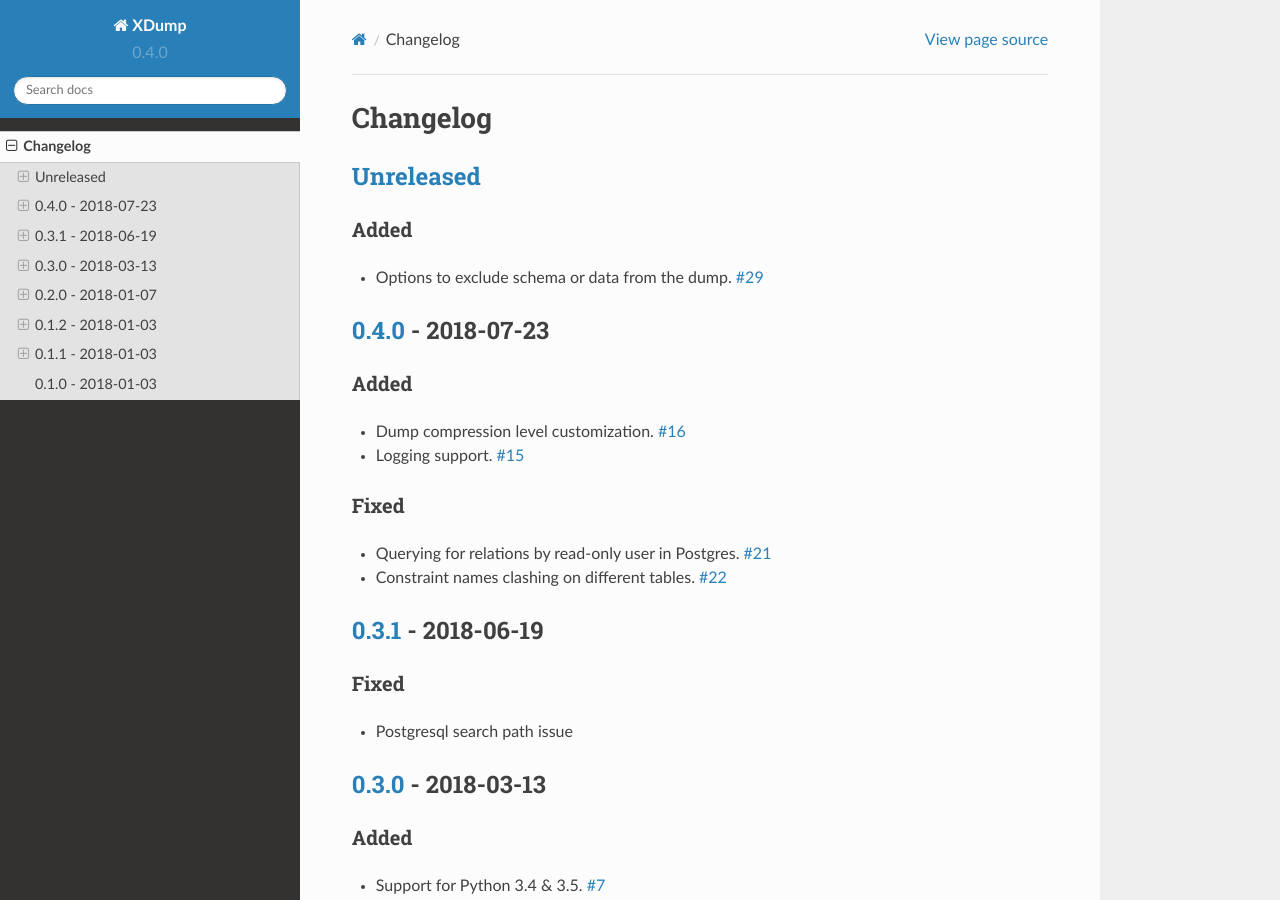
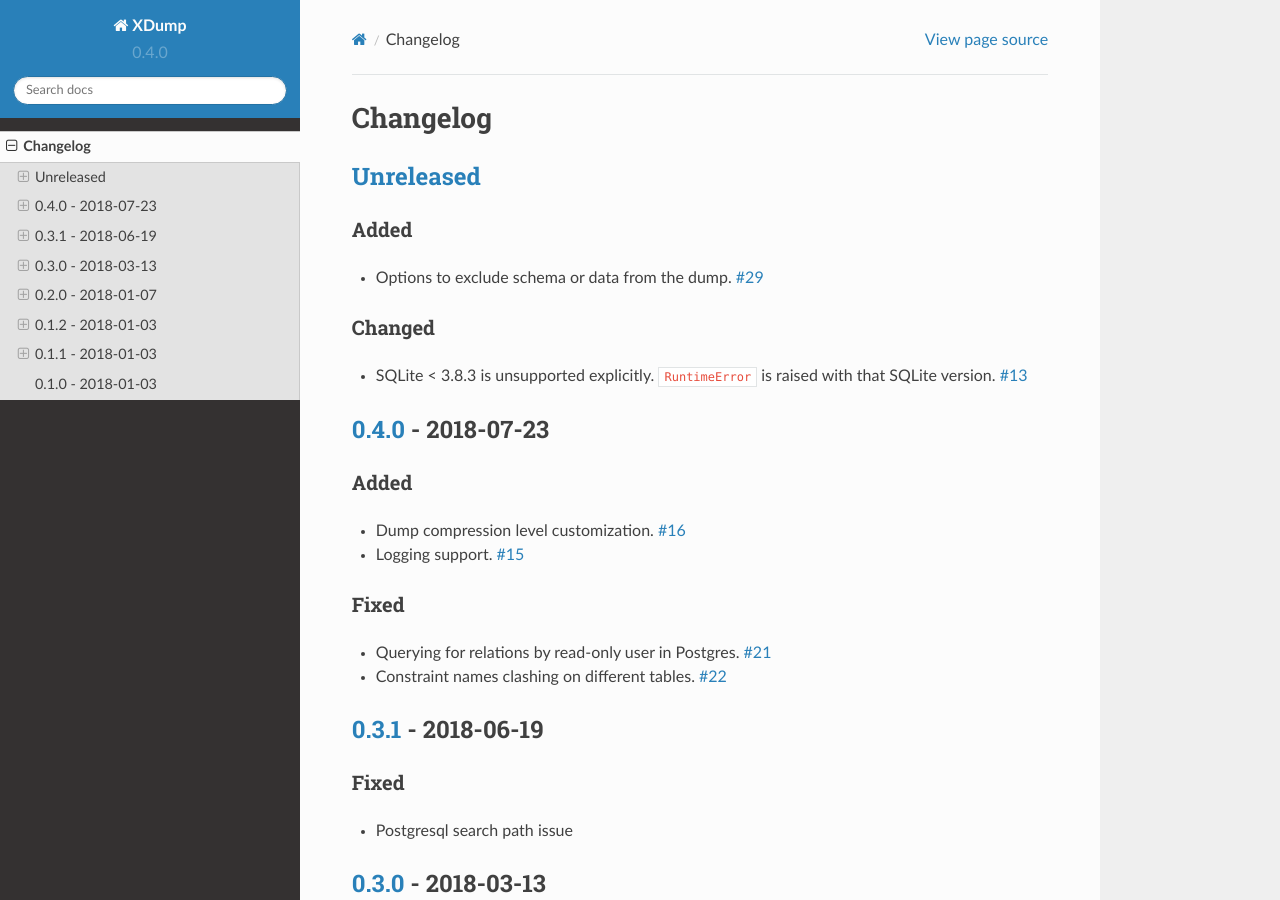
Before and after one commit to Stranger6667/xdump, a Sphinx documentation site: the page built from docs/changelog.rst, in a window 1280 px wide and 900 px high. Built offline with Sphinx 7.4.7 and the Read the Docs theme 2.0.0, drawn with Linux system fonts in a browser that asks for light colours.

Commit message:
Update changelog

```diff
--- a/docs/changelog.rst
+++ b/docs/changelog.rst
@@ -10,6 +10,11 @@ Added
 ~~~~~
 
 - Options to exclude schema or data from the dump. `#29`_
+
+Changed
+~~~~~~~
+
+- SQLite < 3.8.3 is unsupported explicitly. ``RuntimeError`` is raised with that SQLite version. `#13`_
 
 `0.4.0`_ - 2018-07-23
 ---------------------
@@ -85,5 +90,6 @@ Fixed
 .. _#21: https://github.com/Stranger6667/xdump/issues/21
 .. _#16: https://github.com/Stranger6667/xdump/issues/16
 .. _#15: https://github.com/Stranger6667/xdump/issues/15
+.. _#13: https://github.com/Stranger6667/xdump/issues/13
 .. _#8: https://github.com/Stranger6667/xdump/issues/8
 .. _#7: https://github.com/Stranger6667/xdump/issues/7
```
